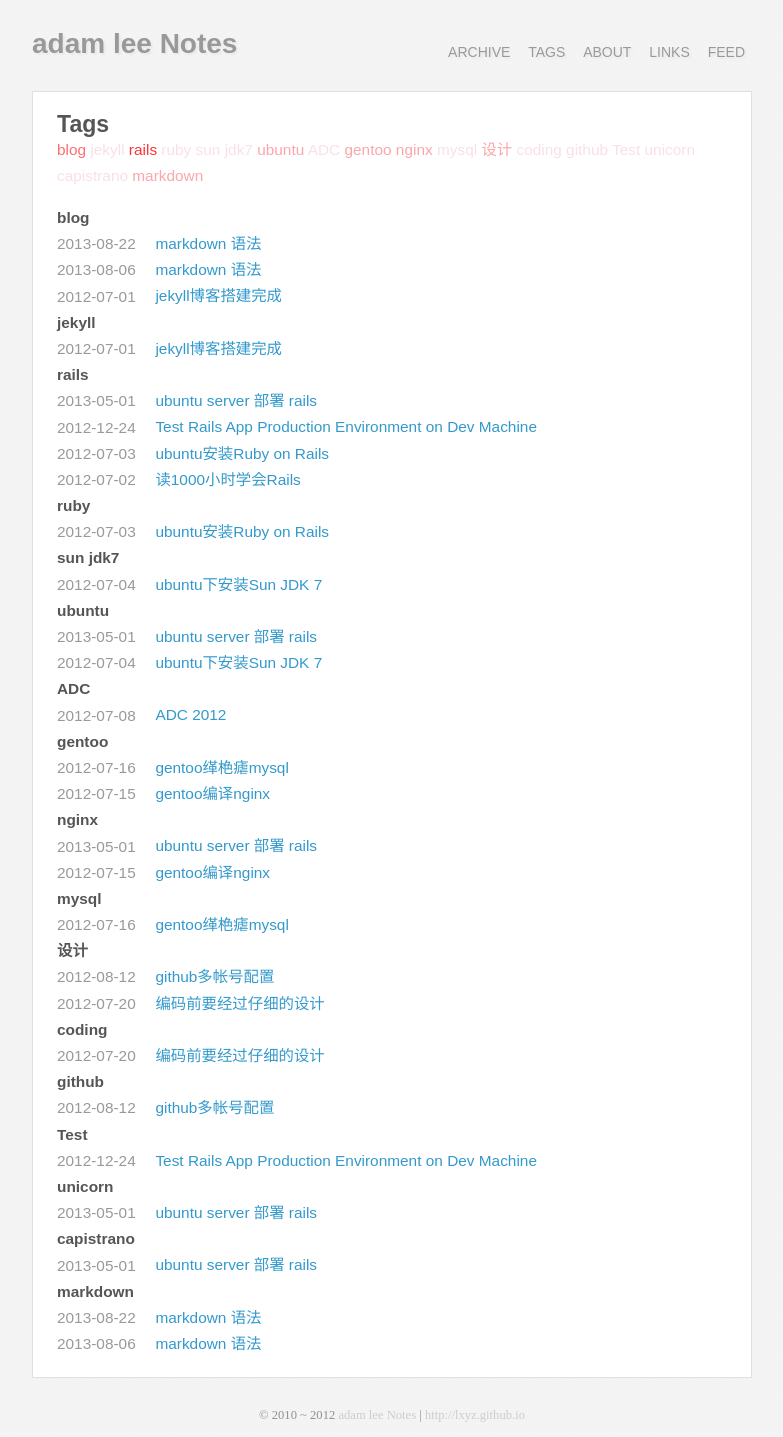
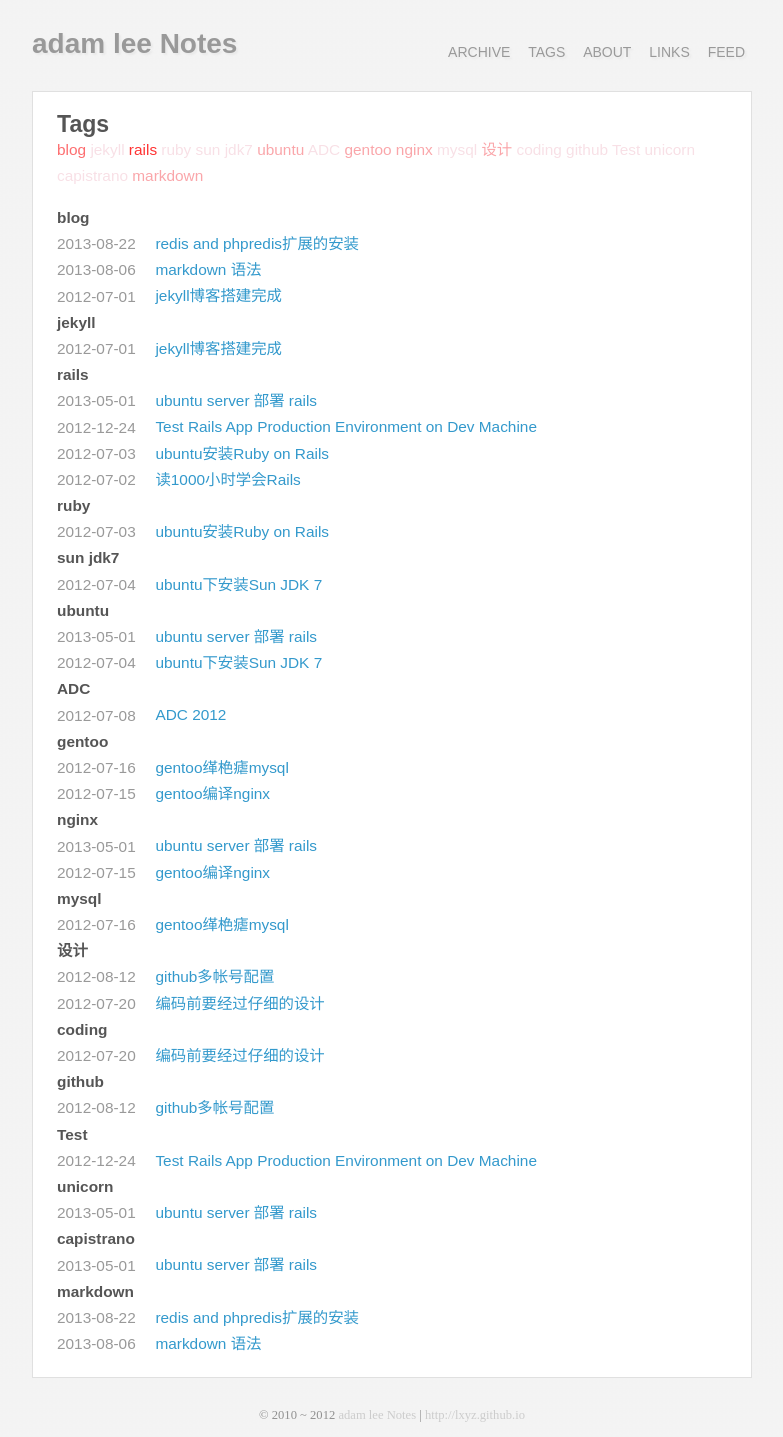
Before and after one commit to sapolang/lxyz.github.com, a Jekyll site: the page built from tags.md, in a window 1280 px wide. Shown: the whole page, without its empty margins (248-1031 px from the left). Built offline with Jekyll 4.4.1, drawn with Linux system fonts in a browser that asks for light colours; some web fonts are replaced; Markdown is read by kramdown in place of the engine named in the settings.

Commit message:
modify post

```diff
--- a/_posts/2013-08-22-redis-phpredis.md
+++ b/_posts/2013-08-22-redis-phpredis.md
@@ -1,6 +1,6 @@
 ---
 layout: post
-title: markdown 语法
+title: redis and phpredis扩展的安装
 tags:
  - blog
  - markdown
```
